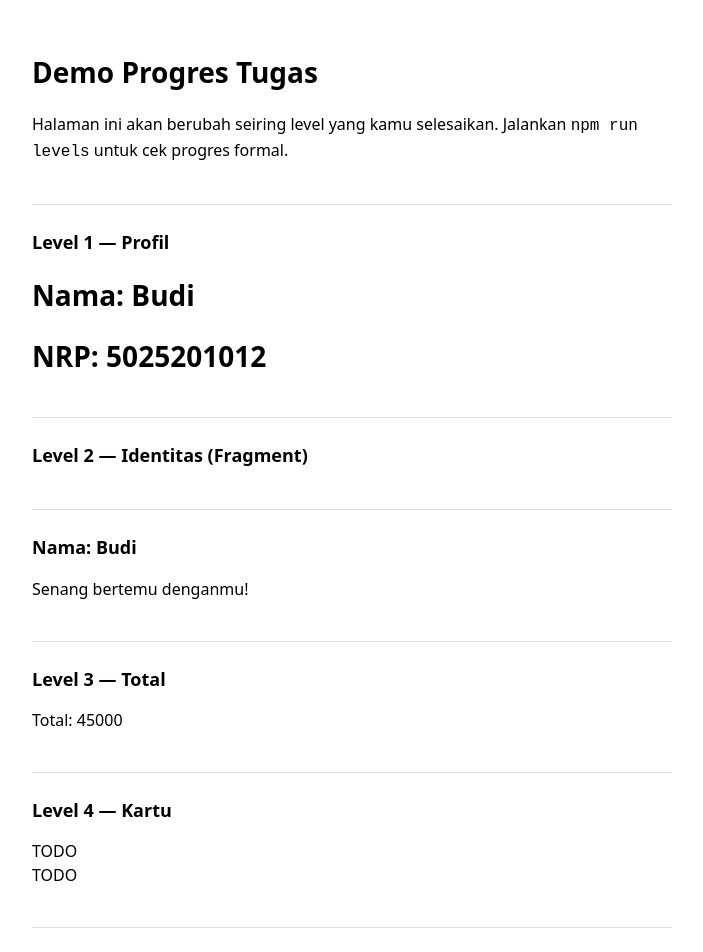
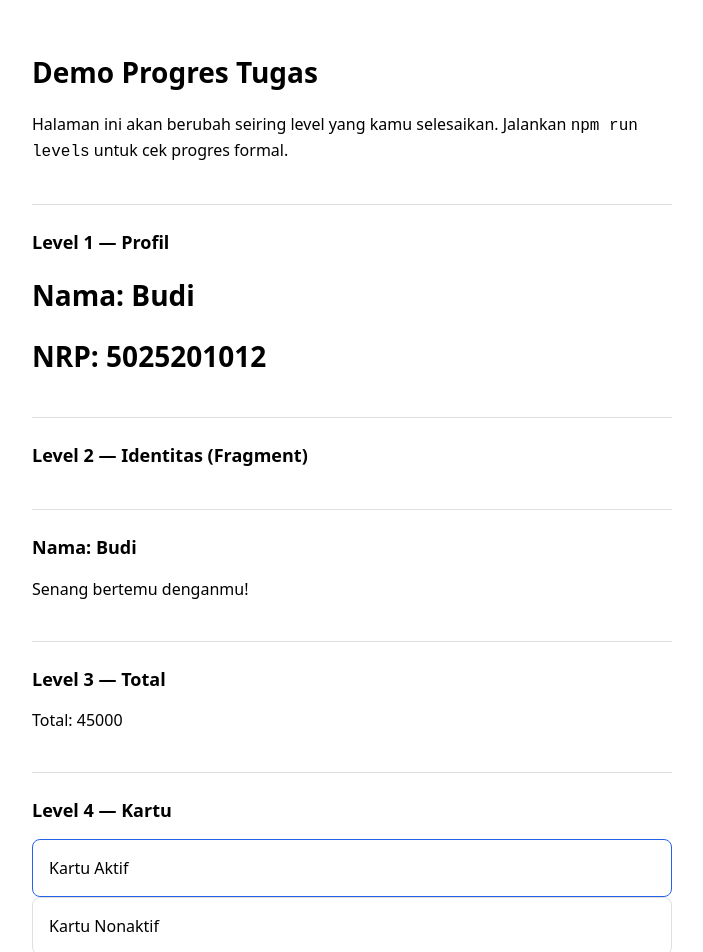
Before and after one commit to webdev-if-its/frontend-5053241032, a React (Vite) app in the folder pertemuan-02/: page / in a window 1280 px wide. Shown: the top 952 px of the page, without its empty margins (288-991 px from the left). Built offline with nearby package versions, Linux system fonts and the light colour scheme.

Commit message:
pertemuan-02: Level 4 selesai

```diff
--- a/pertemuan-02/src/components/Kartu.tsx
+++ b/pertemuan-02/src/components/Kartu.tsx
@@ -4,6 +4,18 @@
 //   (bukan "class", JSX pakai className — lihat SOAL.md bagian Aturan JSX/TSX)
 // - style inline padding 16 lewat objek: style={{ padding: 16 }}
 // - memuat teks judul di dalamnya
-export function Kartu(props: any) {
-  return <div>TODO</div>
+
+interface kartuProps{
+  judul: string
+  aktif: boolean
 }
+
+export function Kartu(props: kartuProps) {
+  return (
+    <div className={props.aktif ? "kartu aktif" : "kartu"}
+      style={{ padding: 16 }}>
+      {props.judul}
+    </div>
+
+  );
+}
```
